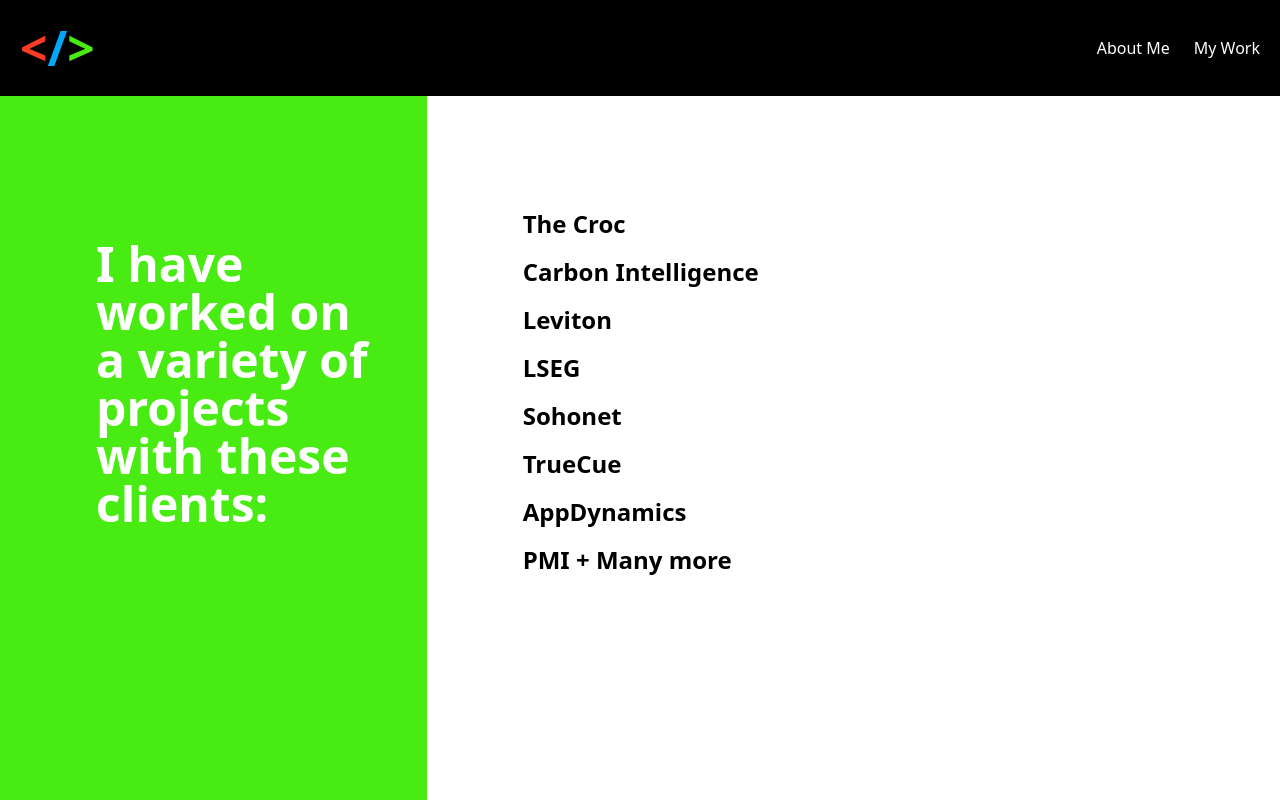
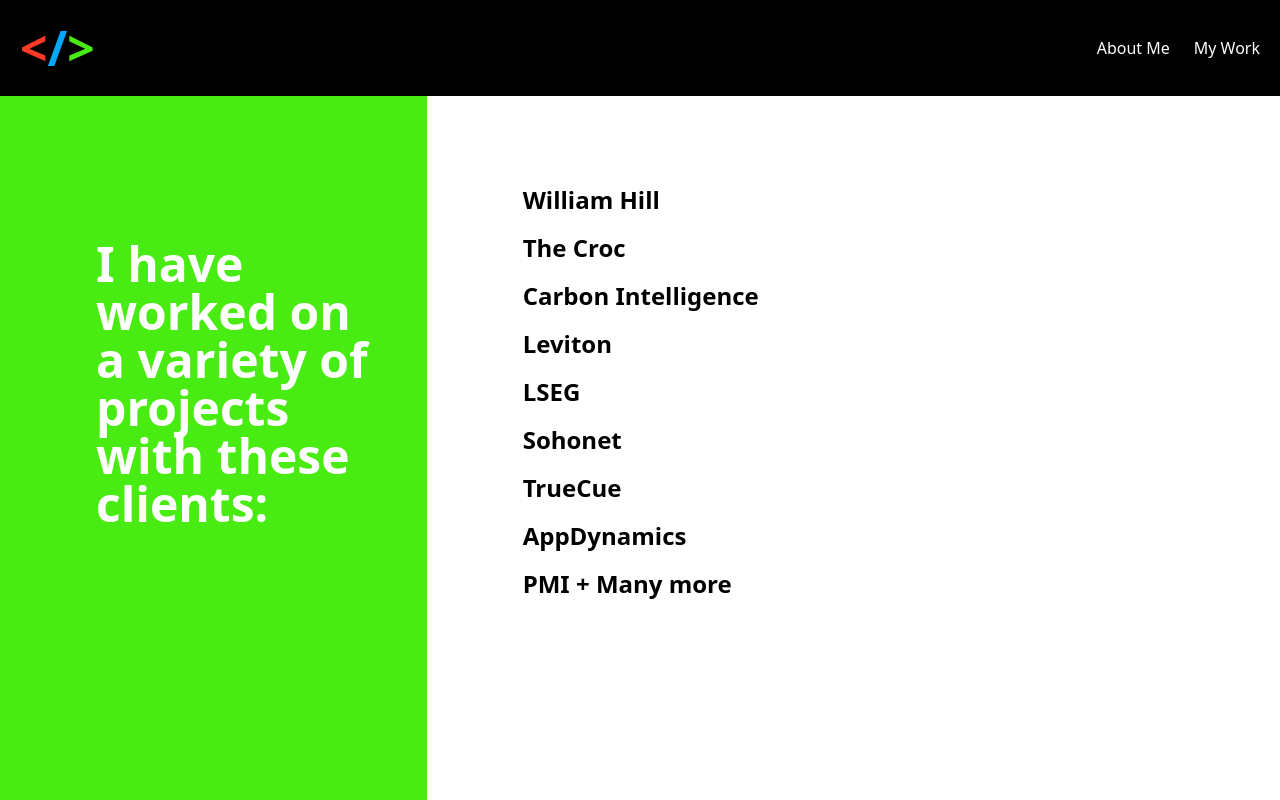
Before and after one commit to AndrewSayward/andrew-sayward-site, a Next.js app: page /portfolio in a window 1280 px wide. Built offline with nearby package versions, Linux system fonts and the light colour scheme.

Commit message:
add william hill to portfolio

```diff
--- a/components/Portfolio.jsx
+++ b/components/Portfolio.jsx
@@ -7,6 +7,7 @@
         <h1 className="font-bold text-5xl">I have worked on a variety of projects with these clients:</h1>
       </div>
       <div className="clients lg:w-8/12 min-h-screen pl-12 lg:pl-24 flex flex-col justify-center">
+        <h3><a target="_blank" href="https://www.williamhillgroup.com/careers">William Hill</a></h3>
         <h3><a target="_blank" href="https://thecroc.com/">The Croc</a></h3>
         <h3><a target="_blank" href="https://carbon.ci/">Carbon Intelligence</a></h3>
         <h3><a target="_blank" href="https://ondemand.leviton.com/">Leviton</a></h3>
```
